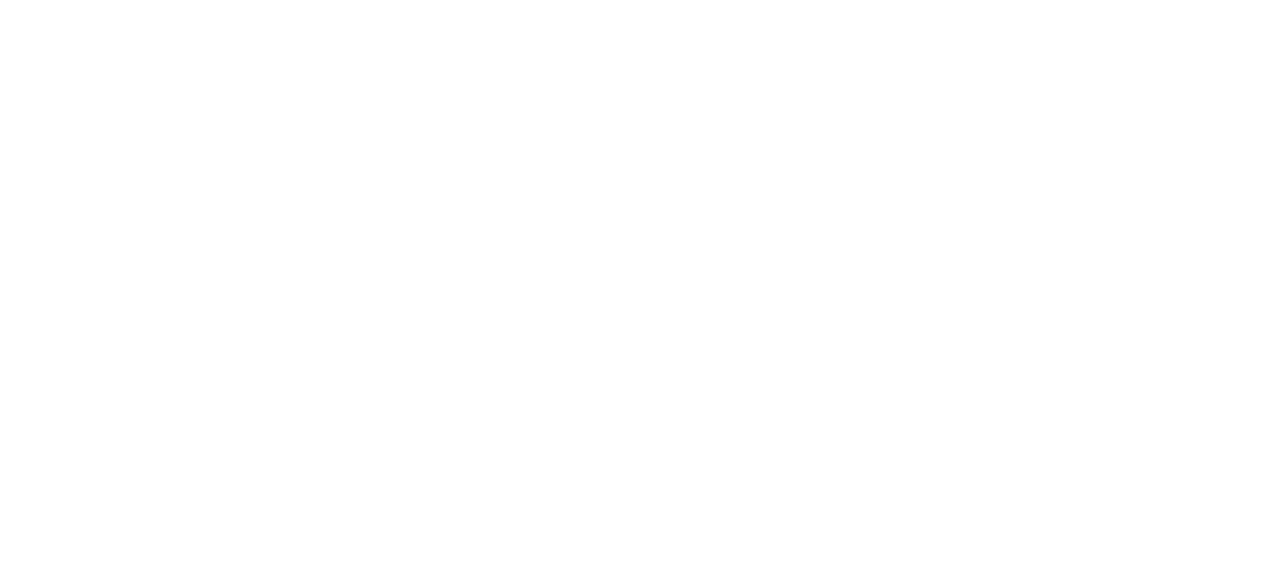
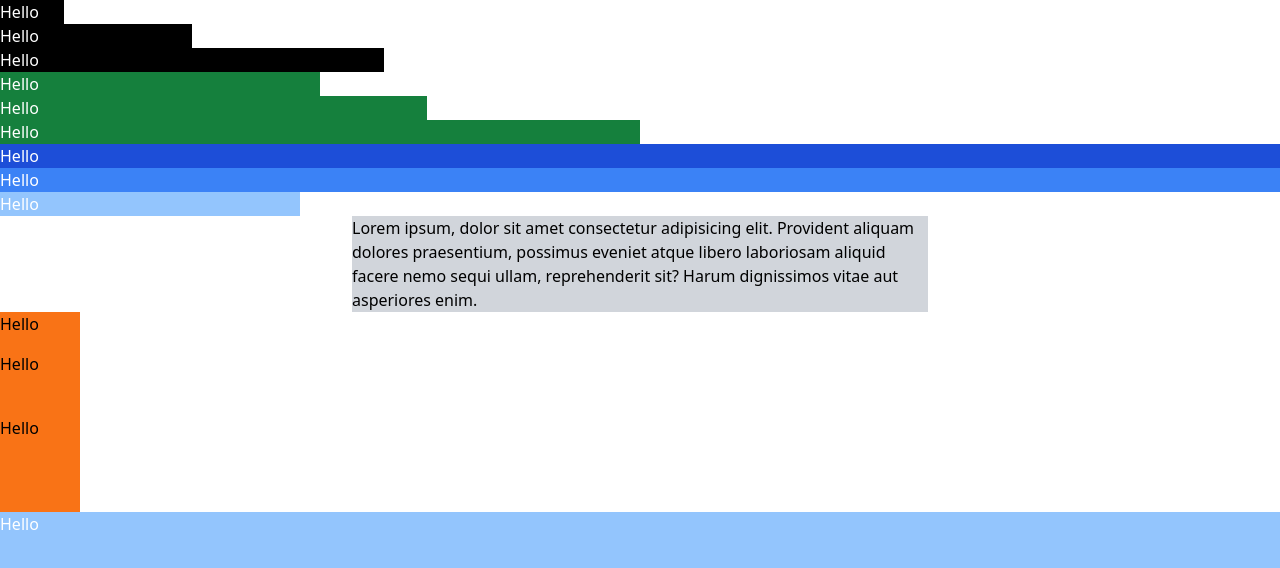
Before and after one commit to sprmke/learn_tailwind_fundamentals, a plain HTML site: page 05-sizing/index.html in a window 1280 px wide. Drawn offline with nearby package versions, Linux system fonts and the light colour scheme.

Commit message:
2.5 working with width & height

```diff
--- a/05-sizing/index.html
+++ b/05-sizing/index.html
@@ -9,26 +9,41 @@
   </head>
   <body>
     <!-- Width -->
+    <div class="bg-black text-white w-16">Hello</div>
+    <div class="bg-black text-white w-48">Hello</div>
+    <div class="bg-black text-white w-96">Hello</div>
 
     <!-- Percentages -->
+    <div class="bg-green-700 text-white w-1/4">Hello</div>
+    <div class="bg-green-700 text-white w-1/3">Hello</div>
+    <div class="bg-green-700 text-white w-1/2">Hello</div>
 
     <!-- Width of the viewport -->
+    <div class="bg-blue-700 text-white w-screen">Hello</div>
 
     <!-- 100% of container -->
-
-    <!-- min/max content -->
+    <div class="bg-blue-500 text-white w-full">Hello</div>
 
     <!-- Arbitrary width -->
+    <div class="bg-blue-300 text-white w-[300px]">Hello</div>
 
     <!-- Max Width -->
+    <div class="bg-gray-300 max-w-xl mx-auto">
+      Lorem ipsum, dolor sit amet consectetur adipisicing elit. Provident
+      aliquam dolores praesentium, possimus eveniet atque libero laboriosam
+      aliquid facere nemo sequi ullam, reprehenderit sit? Harum dignissimos
+      vitae aut asperiores enim.
+    </div>
 
     <!-- Height (Most of the same options as widths) -->
-
-    <!-- Min Height -->
-
-    <!-- Max Height -->
+    <div class="flex-items-end">
+      <div class="bg-orange-500 w-20 h-10">Hello</div>
+      <div class="bg-orange-500 w-20 h-16">Hello</div>
+      <div class="bg-orange-500 w-20 h-24">Hello</div>
+    </div>
 
     <!-- Full screen height -->
+    <div class="bg-blue-300 text-white h-screen">Hello</div>
   </body>
 </html>
 
```
